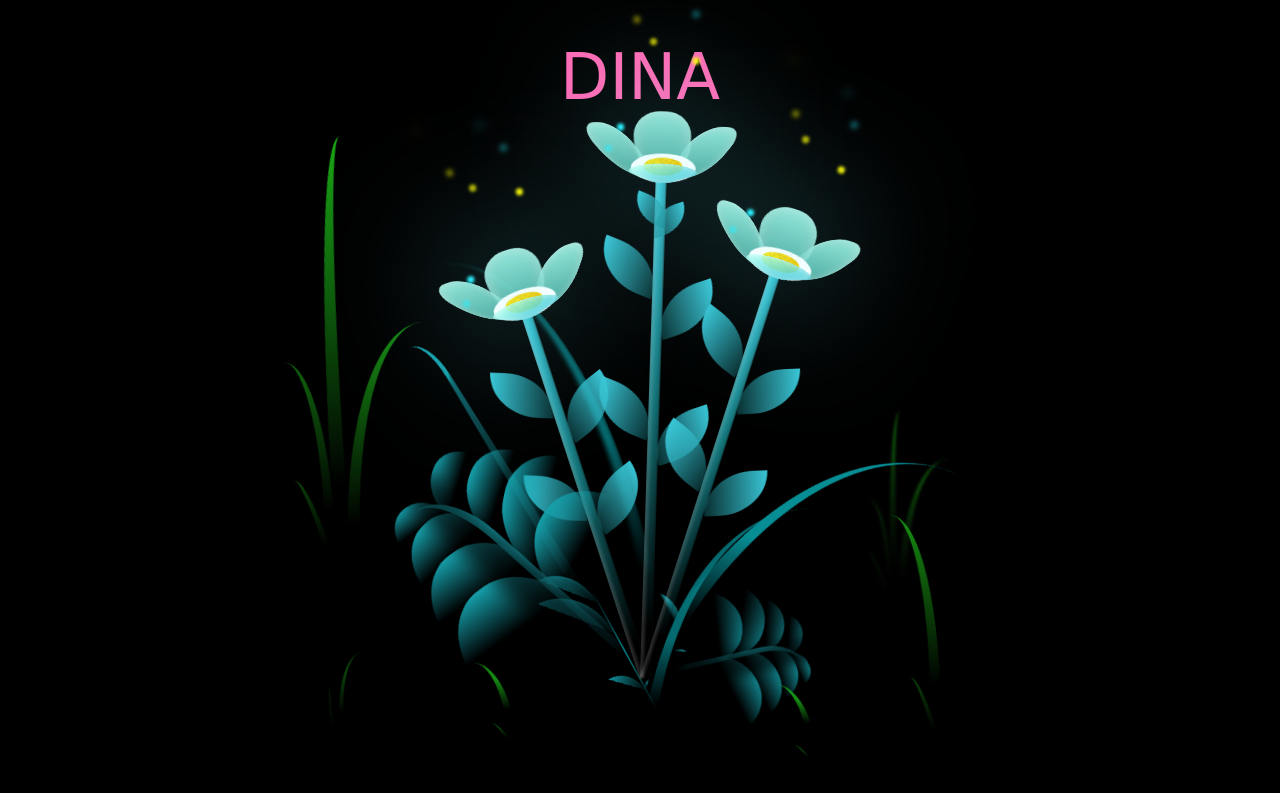
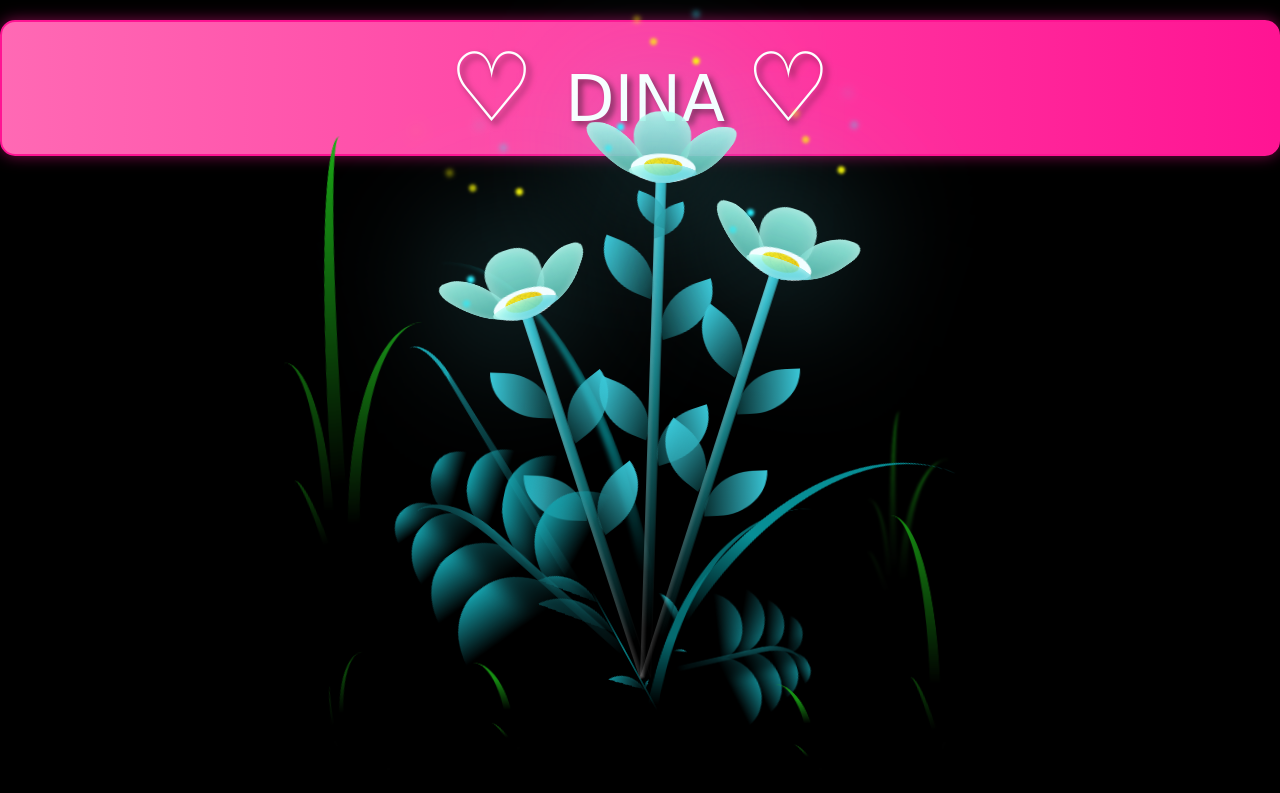
Before and after one commit to yoodow/flowers, a plain HTML site: page index2.html in a window 1280 px wide. Drawn offline with Linux system fonts and the light colour scheme.

Commit message:
Update style2.css

```diff
--- a/style2.css
+++ b/style2.css
@@ -12,7 +12,7 @@
 
 body {
   display: flex;
-  align-items: flex-end; /* Keep the flower effect at the bottom */
+  align-items: flex-end;
   justify-content: center;
   min-height: 100vh;
   background-color: var(--dark-color);
@@ -20,27 +20,35 @@ body {
   perspective: 1000px;
   padding: 50px 0;
   margin: 0;
-  position: relative; /* Set the position to relative to allow absolute positioning */
-}
-
-.beautiful-text {
-  font-size: 6em; /* Big font size */
-  font-family: 'Brush Script MT', cursive; /* Beautiful script-like font */
-  color: #FF69B4; /* Pink color */
-  text-align: center; /* Center-align the text */
-  text-shadow: 2px 2px 4px rgba(0, 0, 0, 0.2); /* Optional: adds a soft shadow to the text */
-  position: absolute; /* Absolute positioning */
-  top: 20px; /* Position the text 20px from the top of the page */
-  width: 100%; /* Ensure the text takes the full width */
+  position: relative;
 }
 
 .beautiful-text {
   font-size: 4em; /* Big font size */
   font-family: 'Brush Script MT', cursive; /* Beautiful script-like font */
-  color: #FF69B4; /* Pink color */
+  color: #FFFFFF; /* White color for DINA */
   text-align: center; /* Center-align the text */
-  text-shadow: 2px 2px 4px rgba(0, 0, 0, 0.2); /* Optional: adds a soft shadow to the text */
-  margin-top: 20px; /* Add some space from the top */
+  text-shadow: 4px 4px 6px rgba(0, 0, 0, 0.5); /* Stronger shadow for better contrast */
+  position: absolute;
+  top: 20px;
+  width: 100%; /* Ensure the text takes the full width */
+  padding: 10px;
+  background: linear-gradient(to right, #FF69B4, #FF1493); /* Pink gradient background */
+  border-radius: 15px; /* Rounded corners */
+  border: 2px solid #FF1493; /* Pink border around the text */
+  box-shadow: 0 0 15px rgba(255, 20, 147, 0.5); /* Pink glow around the text */
+}
+
+.beautiful-text::before {
+  content: "♡ "; /* Add a heart symbol before the text */
+  color: #FFFFFF; /* White hearts */
+  font-size: 1.5em;
+}
+
+.beautiful-text::after {
+  content: " ♡"; /* Add a heart symbol after the text */
+  color: #FFFFFF; /* White hearts */
+  font-size: 1.5em;
 }
 
 .night {
```
